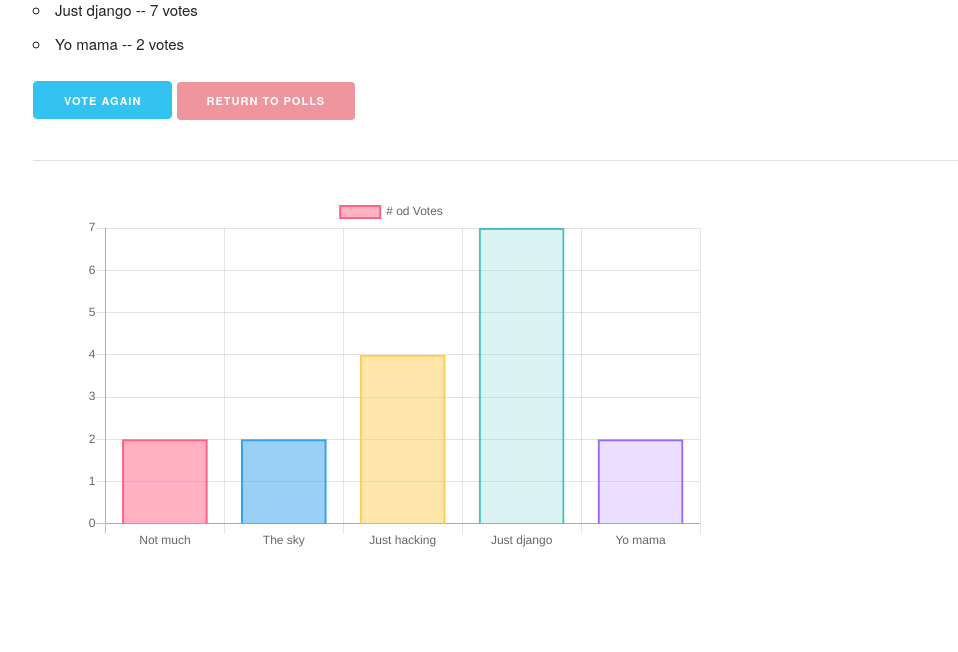
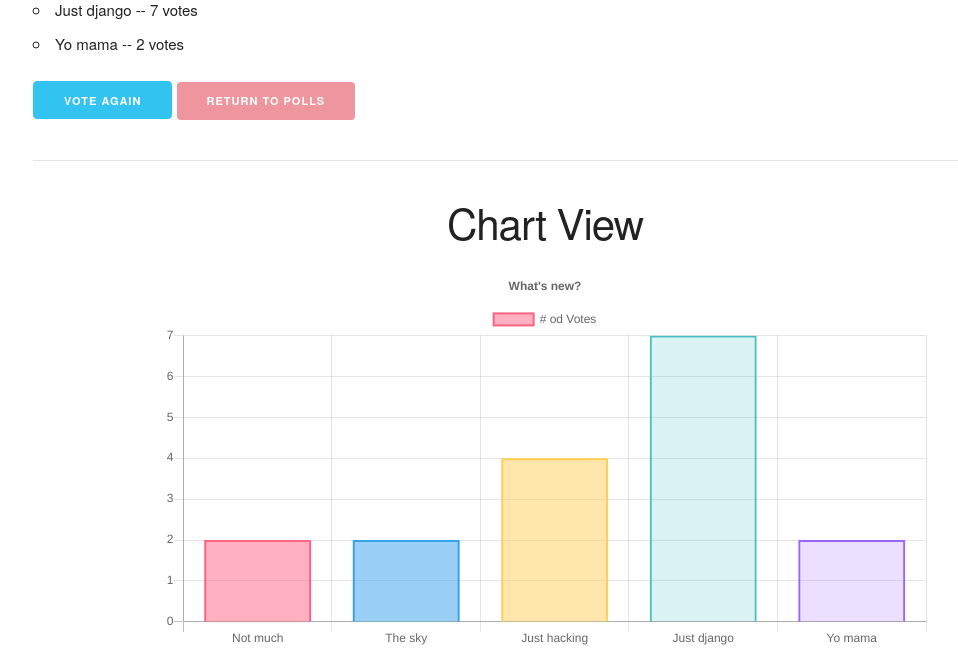
Before and after one commit to mechEngineer/DjangoPols, a Django app: page /polls/1/results/ in a window 1280 px wide. Shown: the part 230-882 px from the top of the page, without its empty margins (95-1053 px from the left). Before the commit the page ends 777 px from the top, so only its background shows below. Run offline with Django 3.2, Linux system fonts and the light colour scheme; data comes from the database, SQL or seed files in the repository; some libraries are stand-ins or nearby versions.

Commit message:
Added new styling and titile to chart in the result view

```diff
--- a/djangoPols/polls/static/polls/custom.css
+++ b/djangoPols/polls/static/polls/custom.css
@@ -1,8 +1,7 @@
 .chart-container {
-  display: flex;
-  justify-content: center;
-  align-items: center;
-  width: 70%;
+
+  width: 60vw;
+  /*align-items: center;*/
 }
 
 #chart {
@@ -26,3 +25,14 @@
   color: #fff;
   border: none;
 }
+
+.chart-area{
+  display: flex;
+  justify-content: center;
+  width: 100%;
+}
+
+canvas{
+    margin: 0 auto;
+    width: 50%;
+    }
--- a/djangoPols/polls/templates/polls/result.html
+++ b/djangoPols/polls/templates/polls/result.html
@@ -11,12 +11,15 @@
     </ul>
 
     <a href=" {% url 'polls:detail' question.id %} " class="button button-primary"> Vote again</a>
-    <a href=" {% url 'polls:detail' question.id %} " class="button button-red"> Return to polls</a>
+    <a href=" {% url 'polls:index' %} " class="button button-red"> Return to polls</a>
     <br>
     <hr>
 
-    <div class="chart-container" >
-        <canvas id="chart" width="60%"> </canvas>
+    <h2 style="text-align:center">Chart View</h2>
+    <div class="chart-area">
+      <div class="chart-container">
+        <canvas id="chart"> </canvas>
+      </div>
     </div>
 
 {% endblock content %}
@@ -63,12 +66,18 @@ var chart = new Chart(ctx, {
         },
         layout: {
             padding: {
-                left: 50,
-                right: 50,
+                left: 0,
+                right: 0,
                 top: 0,
                 bottom: 0
-            }
-    }}
+            },
+
+    },
+    title: {
+        display: true,
+        text: '{{ question.question_text|escapejs }}'
+    }
+  }
 });
 </script>
 {% endblock scripts %}
```
